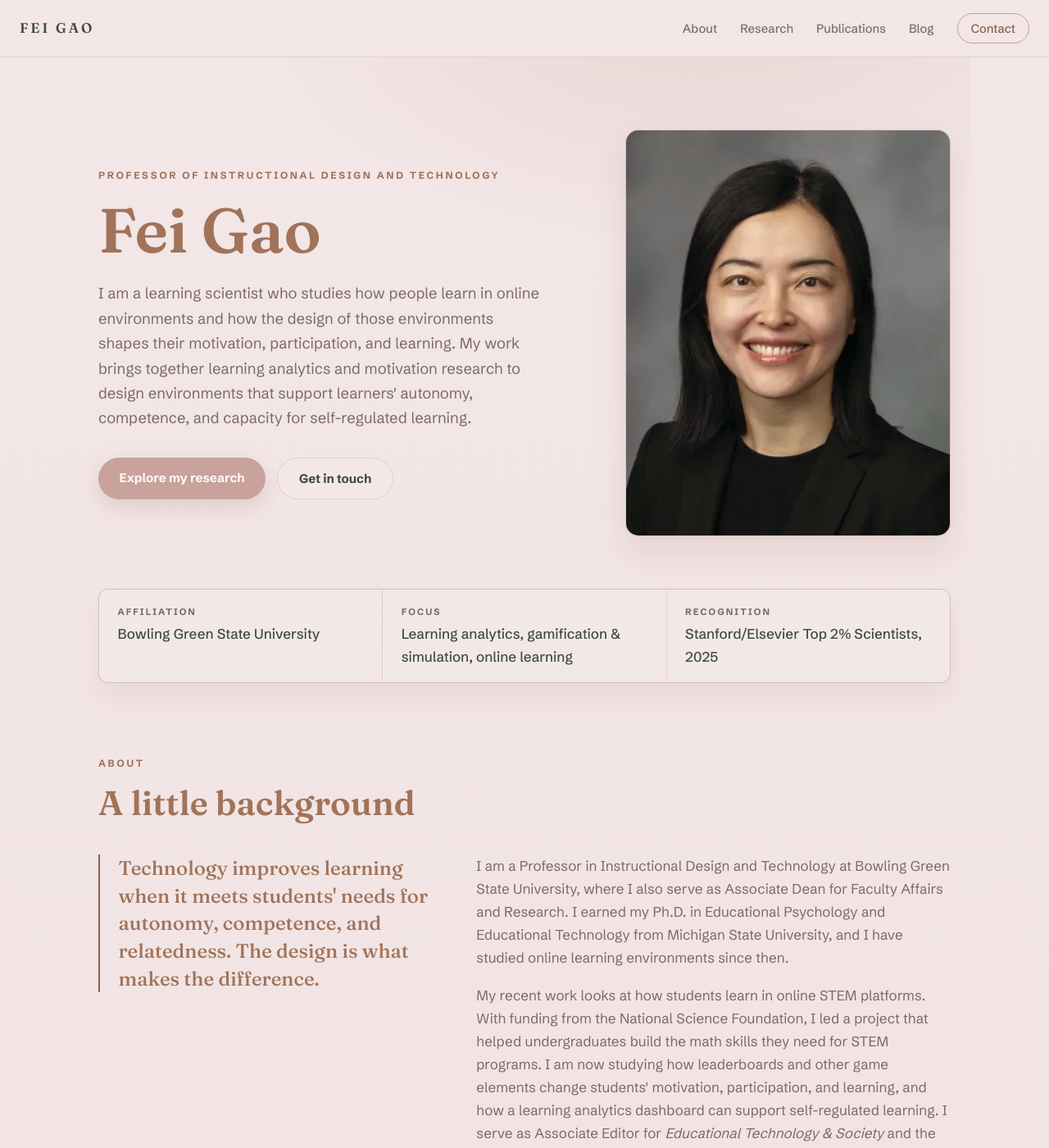
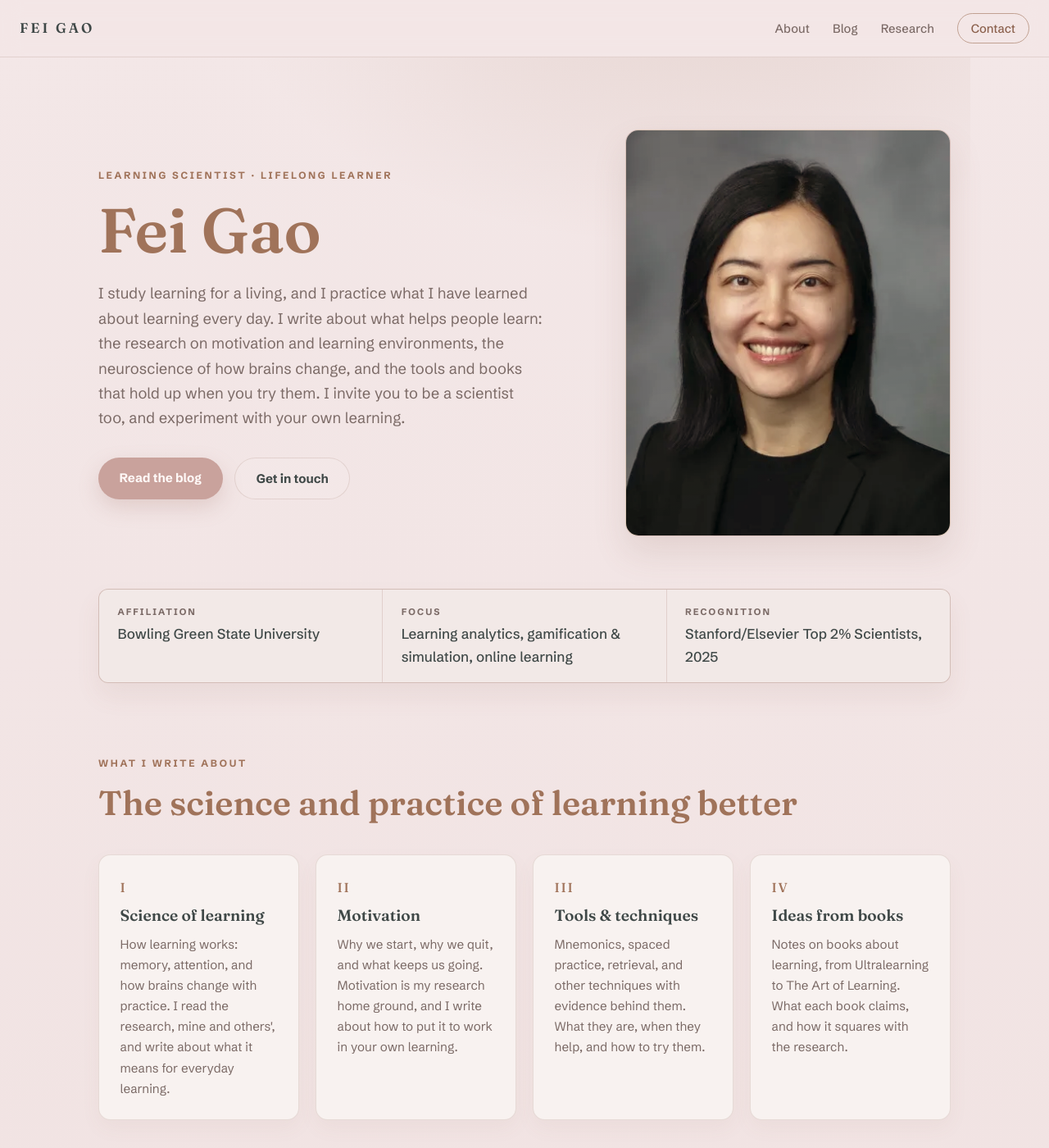
Before and after one commit to gaofei9/gaofei9.github.io, a Jekyll site: the page built from index.html, in a window 1280 px wide and 1400 px high. Shown: the whole window at 82% size. Built offline with Jekyll 4.4.1, drawn with Linux system fonts in a browser that asks for light colours; some of the changed text lies outside the part shown.

Commit message:
Reposition the site: learning scientist and lifelong learner
- Hero: new identity line with invitation to experiment with your
  own learning; primary button now leads to the blog
- New "What I write about" section: four pillars that double as the
  blog's standing tags
- About rewritten to carry both halves: professor and avid learner
- Full research areas and publications move to /research/ (new page,
  edited in _data/research.yml); homepage keeps a summary and the
  three newest papers
- Newsletter copy repitched; README updated (data files, pillar tags,
  manual newsletter send replacing the stale RSS instructions)

Co-Authored-By: Claude Fable 5 <noreply@anthropic.com>

```diff
--- a/_data/home.yml
+++ b/_data/home.yml
@@ -9,31 +9,33 @@
 # Where a line is marked "HTML ok", you may also use simple
 # tags like <em>italics</em> and links.
 #
+# The research page has its own file: _data/research.yml.
+#
 # To publish a change: save, then commit and push.
 # The live site updates a minute or two later.
 # ===========================================================
 
 # Shown in search results and when the page is shared.
 meta_description: >-
-  Fei Gao, Professor of Instructional Design and Technology at Bowling Green
-  State University. Research on learning analytics, gamification and simulation, and
-  motivation in online learning.
+  Fei Gao, learning scientist and professor at Bowling Green State University.
+  Writing on the science of learning, motivation, learning tools and
+  techniques, and books about learning.
 
 
 # ---------- Top of the page ----------
 hero:
-  eyebrow: "Professor of Instructional Design and Technology"
+  eyebrow: "Learning scientist · Lifelong learner"
   name: "Fei Gao"
   lede: >-
-    I am a learning scientist who studies how people learn in online environments
-    and how the design of those environments shapes their motivation,
-    participation, and learning. My work brings together learning analytics and
-    motivation research to design environments that support learners' autonomy,
-    competence, and capacity for self-regulated learning.
+    I study learning for a living, and I practice what I have learned about learning every day. I write
+    about what helps people learn: the research on motivation and learning
+    environments, the neuroscience of how brains change, and the tools and
+    books that hold up when you try them. I invite you to be a scientist too,
+    and experiment with your own learning.
   portrait_alt: "Fei Gao"
   primary_button:
-    text: "Explore my research"
-    link: "#research"
+    text: "Read the blog"
+    link: "blog/"
   secondary_button:
     text: "Get in touch"
     link: "#contact"
@@ -49,112 +51,79 @@ credentials:
     value: "Stanford/Elsevier Top 2% Scientists, 2025"
 
 
+# ---------- What I write about ----------
+# The four themes of the blog. When you tag posts, use the tag shown
+# in the comment next to each card so posts group under these themes.
+write_about:
+  eyebrow: "What I write about"
+  heading: "The science and practice of learning better"
+  areas:
+    - number: "I"                     # tag: science-of-learning
+      title: "Science of learning"
+      text: >-
+        How learning works: memory, attention, and how brains change with
+        practice. I read the research, mine and others', and write about
+        what it means for everyday learning.
+    - number: "II"                    # tag: motivation
+      title: "Motivation"
+      text: >-
+        Why we start, why we quit, and what keeps us going. Motivation is my
+        research home ground, and I write about how to put it to work in
+        your own learning.
+    - number: "III"                   # tag: tools
+      title: "Tools & techniques"
+      text: >-
+        Mnemonics, spaced practice, retrieval, and other techniques with
+        evidence behind them. What they are, when they help, and how to
+        try them.
+    - number: "IV"                    # tag: books
+      title: "Ideas from books"
+      text: >-
+        Notes on books about learning, from Ultralearning to The Art of
+        Learning. What each book claims, and how it squares with the
+        research.
+
+
 # ---------- About ----------
 about:
   eyebrow: "About"
   heading: "A little background"
   pull_quote: >-
-    Technology improves learning when it meets students' needs for
-    autonomy, competence, and relatedness. The design is what makes
-    the difference.
+    Try something, watch what happens, adjust. Learning improves when we
+    treat it as an experiment.
   # One entry per paragraph. HTML ok.
   paragraphs:
     - >-
       I am a Professor in Instructional Design and Technology at Bowling
       Green State University, where I also serve as Associate Dean for
       Faculty Affairs and Research. I earned my Ph.D. in Educational
-      Psychology and Educational Technology from Michigan State
-      University, and I have studied online learning environments
-      since then.
+      Psychology and Educational Technology from Michigan State University,
+      and I have studied how people learn online ever since. My research is
+      funded by the National Science Foundation, and I serve as Associate
+      Editor for <em>Educational Technology &amp; Society</em> and the
+      <em>Online Learning Journal</em>.
     - >-
-      My recent work looks at how students learn in
-      online STEM platforms. With funding from the National Science
-      Foundation, I led a project that helped undergraduates
-      build the math skills they need for STEM programs. I am now
-      studying how leaderboards and other game elements change students' motivation, participation, and learning, and how a learning
-      analytics dashboard can support self-regulated learning. I serve as Associate Editor for
-      <em>Educational Technology &amp; Society</em> and the
-      <em>Online Learning Journal</em>.
+      Away from work, I am an avid reader and a constant student. I read
+      widely on the science of learning, from motivation to memory to brain
+      plasticity, and I test the techniques on my own learning projects.
+      This site is where the two halves meet. I write about research worth
+      knowing, tools worth trying, and books worth reading, and I invite
+      you to experiment with your own learning alongside me.
 
 
-# ---------- Research ----------
-research:
+# ---------- Research summary on the homepage ----------
+# The full research page lives at /research/ and is edited in
+# _data/research.yml. The three papers shown here come from the top of
+# the publication list in that file.
+research_summary:
   eyebrow: "Research"
-  heading: "Designing data-informed and motivating learning environments"
-  # One entry per card. The number is just the label shown on the card.
-  areas:
-    - number: "I"
-      title: "Learning analytics and self-regulated learning"
-      text: >-
-        I identify patterns in students' online learning behaviors and design
-        actionable dashboards that help them monitor their progress, reflect
-        on their learning, and regulate their learning strategies.
-    - number: "II"
-      title: "Gamification, simulation, and immersive learning"
-      text: >-
-        I investigate how gamified and simulated learning environments,
-        including leaderboards and virtual reality, influence students'
-        motivation, engagement, participation, and learning outcomes.
-    - number: "III"
-      title: "Motivation and emotion in online learning"
-      text: >-
-        I examine how motivational beliefs and emotional experiences shape
-        students' engagement, participation, persistence, learning strategies,
-        and academic outcomes in online environments.
-    - number: "IV"
-      title: "Artificial intelligence in education"
-      text: >-
-        I investigate how students and instructors perceive, adopt, and use
-        artificial intelligence in educational settings, with attention to
-        variation across learner and instructor populations.
-
-
-# ---------- Publications ----------
-publications:
-  eyebrow: "Publications"
-  heading: "Selected work"
-  # One entry per publication, newest first.
-  # Leave details, link_text, or link_url empty ("") to hide them.
-  items:
-    - year: "2026"
-      title: "Examining the role of personality traits and perceived need satisfaction in gamified learning"
-      authors: "Gao, F., Liu, J., Rogers, K., Li, L., &amp; Liu, R."
-      venue: "Knowledge Management &amp; E-Learning"
-      details: ""
-      link_text: ""
-      link_url: ""
-    - year: "2025"
-      title: "Towards tailored online learning: Predicting students' online learning patterns with perceived needs satisfaction"
-      authors: "Gao, F., &amp; Liu, R."
-      venue: "Educational Technology and Society"
-      details: "28(2), 1–14"
-      link_text: "JSTOR"
-      link_url: "https://www.jstor.org/stable/48827974"
-    - year: "2024"
-      title: "Advancing gamification research and practice with three underexplored ideas in self-determination theory"
-      authors: "Gao, F."
-      venue: "TechTrends"
-      details: "68, 661–671"
-      link_text: "DOI"
-      link_url: "https://doi.org/10.1007/s11528-024-00968-9"
-    - year: "2023"
-      title: "Effects of virtual reality simulation on medical students' learning and motivation in human parasitology instruction"
-      authors: "Gao, F., Qiu, J., Chen, L., Li, L., Ji, M., &amp; Zhang, R."
-      venue: "BMC Medical Education"
-      details: "23, 630"
-      link_text: "DOI"
-      link_url: "https://doi.org/10.1186/s12909-023-04589-3"
-    - year: "2020"
-      title: "A systematic review of mobile game-based learning in STEM education"
-      authors: "Gao, F., Li, L., &amp; Sun, Y."
-      venue: "Educational Technology Research &amp; Development"
-      details: "68, 1791–1827"
-      link_text: ""
-      link_url: ""
-  # The line under the list. HTML ok.
-  footnote: >-
-    A full list is available on
-    <a href="https://scholar.google.com/citations?user=ddWcpbgAAAAJ&amp;hl=en">Google Scholar</a>.
+  heading: "The research behind the writing"
+  copy: >-
+    In my research I study how the design of online learning environments
+    shapes motivation, participation, and learning, with recent projects on
+    gamification, learning analytics dashboards, and virtual reality. A few
+    papers are below, and the research page has the full picture.
+  link_text: "All research and publications →"
 
 
 # ---------- Blog section on the homepage ----------
@@ -171,7 +140,8 @@ newsletter:
   eyebrow: "Newsletter"
   heading: "Get new posts by email"
   copy: >-
-    You will receive my new posts by email. Unsubscribe at any time.
+    Receive my posts by email: research worth knowing, tools worth trying,
+    books worth reading. Unsubscribe at any time.
   button_text: "Subscribe"
 
 
--- /dev/null
+++ b/_data/research.yml
@@ -0,0 +1,91 @@
+# ===========================================================
+# RESEARCH PAGE TEXT (the page at /research/)
+#
+# Same rules as home.yml: edit the text to the right of each
+# colon, leave the labels alone, keep the indentation.
+# The homepage shows the first three publications from the
+# list below automatically.
+# ===========================================================
+
+page:
+  title: "Research"
+  eyebrow: "Research"
+  heading: "Designing data-informed and motivating learning environments"
+  # Shown under the heading. HTML ok.
+  intro: >-
+    I am a Professor in Instructional Design and Technology at Bowling Green
+    State University. My research examines how the design of online learning
+    environments shapes learners' motivation, participation, and learning.
+
+# One entry per card. The number is just the label shown on the card.
+areas:
+  - number: "I"
+    title: "Learning analytics and self-regulated learning"
+    text: >-
+      I identify patterns in students' online learning behaviors and design
+      actionable dashboards that help them monitor their progress, reflect
+      on their learning, and regulate their learning strategies.
+  - number: "II"
+    title: "Gamification, simulation, and immersive learning"
+    text: >-
+      I investigate how gamified and simulated learning environments,
+      including leaderboards and virtual reality, influence students'
+      motivation, engagement, participation, and learning outcomes.
+  - number: "III"
+    title: "Motivation and emotion in online learning"
+    text: >-
+      I examine how motivational beliefs and emotional experiences shape
+      students' engagement, participation, persistence, learning strategies,
+      and academic outcomes in online environments.
+  - number: "IV"
+    title: "Artificial intelligence in education"
+    text: >-
+      I investigate how students and instructors perceive, adopt, and use
+      artificial intelligence in educational settings, with attention to
+      variation across learner and instructor populations.
+
+publications:
+  eyebrow: "Publications"
+  heading: "Selected work"
+  # One entry per publication, newest first.
+  # Leave details, link_text, or link_url empty ("") to hide them.
+  items:
+    - year: "2026"
+      title: "Examining the role of personality traits and perceived need satisfaction in gamified learning"
+      authors: "Gao, F., Liu, J., Rogers, K., Li, L., &amp; Liu, R."
+      venue: "Knowledge Management &amp; E-Learning"
+      details: ""
+      link_text: ""
+      link_url: ""
+    - year: "2025"
+      title: "Towards tailored online learning: Predicting students' online learning patterns with perceived needs satisfaction"
+      authors: "Gao, F., &amp; Liu, R."
+      venue: "Educational Technology and Society"
+      details: "28(2), 1–14"
+      link_text: "JSTOR"
+      link_url: "https://www.jstor.org/stable/48827974"
+    - year: "2024"
+      title: "Advancing gamification research and practice with three underexplored ideas in self-determination theory"
+      authors: "Gao, F."
+      venue: "TechTrends"
+      details: "68, 661–671"
+      link_text: "DOI"
+      link_url: "https://doi.org/10.1007/s11528-024-00968-9"
+    - year: "2023"
+      title: "Effects of virtual reality simulation on medical students' learning and motivation in human parasitology instruction"
+      authors: "Gao, F., Qiu, J., Chen, L., Li, L., Ji, M., &amp; Zhang, R."
+      venue: "BMC Medical Education"
+      details: "23, 630"
+      link_text: "DOI"
+      link_url: "https://doi.org/10.1186/s12909-023-04589-3"
+    - year: "2020"
+      title: "A systematic review of mobile game-based learning in STEM education"
+      authors: "Gao, F., Li, L., &amp; Sun, Y."
+      venue: "Educational Technology Research &amp; Development"
+      details: "68, 1791–1827"
+      link_text: ""
+      link_url: ""
+  # The line under the list. HTML ok.
+  footnote: >-
+    A full list is available on
+    <a href="https://scholar.google.com/citations?user=ddWcpbgAAAAJ&amp;hl=en">Google Scholar</a>.
--- a/_layouts/default.html
+++ b/_layouts/default.html
@@ -17,8 +17,8 @@
     <a class="wordmark" href="{{ '/' | relative_url }}">FEI&nbsp;GAO</a>
     <div class="nav-links">
       <a href="{{ '/#about' | relative_url }}">About</a>
-      <a href="{{ '/#research' | relative_url }}">Research</a>
       <a href="{{ '/blog/' | relative_url }}">Blog</a>
+      <a href="{{ '/research/' | relative_url }}">Research</a>
       <a href="{{ '/#contact' | relative_url }}" class="nav-cta">Contact</a>
     </div>
   </nav>
--- a/index.html
+++ b/index.html
@@ -1,5 +1,5 @@
 ---
-# Front matter makes Jekyll process this file, so the recent-posts loop below runs.
+# Front matter makes Jekyll process this file.
 # All homepage TEXT lives in _data/home.yml. Edit that file, not this one.
 ---
 {% assign home = site.data.home %}
@@ -22,9 +22,8 @@
     <a class="wordmark" href="#top">FEI&nbsp;GAO</a>
     <div class="nav-links">
       <a href="#about">About</a>
-      <a href="#research">Research</a>
-      <a href="#publications">Publications</a>
       <a href="blog/">Blog</a>
+      <a href="research/">Research</a>
       <a href="#contact" class="nav-cta">Contact</a>
     </div>
   </nav>
@@ -62,6 +61,22 @@
   </header>
 
   <main>
+    <section class="section" id="write-about">
+      <div class="section-head">
+        <p class="eyebrow">{{ home.write_about.eyebrow }}</p>
+        <h2>{{ home.write_about.heading }}</h2>
+      </div>
+      <div class="topic-grid">
+        {% for area in home.write_about.areas %}
+        <article class="topic-card">
+          <span class="topic-num">{{ area.number }}</span>
+          <h3>{{ area.title }}</h3>
+          <p>{{ area.text }}</p>
+        </article>
+        {% endfor %}
+      </div>
+    </section>
+
     <section class="section" id="about">
       <div class="section-head">
         <p class="eyebrow">{{ home.about.eyebrow }}</p>
@@ -79,41 +94,6 @@
           {% endfor %}
         </div>
       </div>
-    </section>
-
-    <section class="section" id="research">
-      <div class="section-head">
-        <p class="eyebrow">{{ home.research.eyebrow }}</p>
-        <h2>{{ home.research.heading }}</h2>
-      </div>
-      <div class="topic-grid">
-        {% for area in home.research.areas %}
-        <article class="topic-card">
-          <span class="topic-num">{{ area.number }}</span>
-          <h3>{{ area.title }}</h3>
-          <p>{{ area.text }}</p>
-        </article>
-        {% endfor %}
-      </div>
-    </section>
-
-    <section class="section" id="publications">
-      <div class="section-head">
-        <p class="eyebrow">{{ home.publications.eyebrow }}</p>
-        <h2>{{ home.publications.heading }}</h2>
-      </div>
-      <ol class="pub-list">
-        {% for pub in home.publications.items %}
-        <li class="pub">
-          <span class="pub-year">{{ pub.year }}</span>
-          <div>
-            <p class="pub-title">{{ pub.title }}</p>
-            <p class="pub-venue">{{ pub.authors }} · <em>{{ pub.venue }}</em>{% if pub.details != "" %}, {{ pub.details }}{% endif %}{% if pub.link_url != "" %} · <a href="{{ pub.link_url }}">{{ pub.link_text }}</a>{% endif %}</p>
-          </div>
-        </li>
-        {% endfor %}
-      </ol>
-      <p class="pub-more">{{ home.publications.footnote }}</p>
     </section>
 
     <section class="section" id="recent-posts">
@@ -142,6 +122,26 @@
         {% endfor %}
       </ol>
       <p class="pub-more"><a href="blog/">{{ home.blog.all_posts_text }}</a></p>
+    </section>
+
+    <section class="section" id="research">
+      <div class="section-head">
+        <p class="eyebrow">{{ home.research_summary.eyebrow }}</p>
+        <h2>{{ home.research_summary.heading }}</h2>
+      </div>
+      <p class="research-summary-copy">{{ home.research_summary.copy }}</p>
+      <ol class="pub-list">
+        {% for pub in site.data.research.publications.items limit: 3 %}
+        <li class="pub">
+          <span class="pub-year">{{ pub.year }}</span>
+          <div>
+            <p class="pub-title">{{ pub.title }}</p>
+            <p class="pub-venue">{{ pub.authors }} · <em>{{ pub.venue }}</em>{% if pub.details != "" %}, {{ pub.details }}{% endif %}{% if pub.link_url != "" %} · <a href="{{ pub.link_url }}">{{ pub.link_text }}</a>{% endif %}</p>
+          </div>
+        </li>
+        {% endfor %}
+      </ol>
+      <p class="pub-more"><a href="research/">{{ home.research_summary.link_text }}</a></p>
     </section>
 
     {% include newsletter.html %}
--- a/style.css
+++ b/style.css
@@ -297,6 +297,12 @@ a:focus-visible { outline: 2px solid var(--bronze); outline-offset: 3px; border-
 .topic-card h3 { font-size: 1.2rem; }
 .topic-card p { color: var(--ink-muted); font-size: 0.95rem; }
 
+.research-summary-copy {
+  color: var(--ink-muted);
+  max-width: 44rem;
+  margin-bottom: 1.5rem;
+}
+
 /* Publications */
 
 .pub-list {
```
Also changed, not shown: research/index.html (added, +41 -0 lines), README.md.
